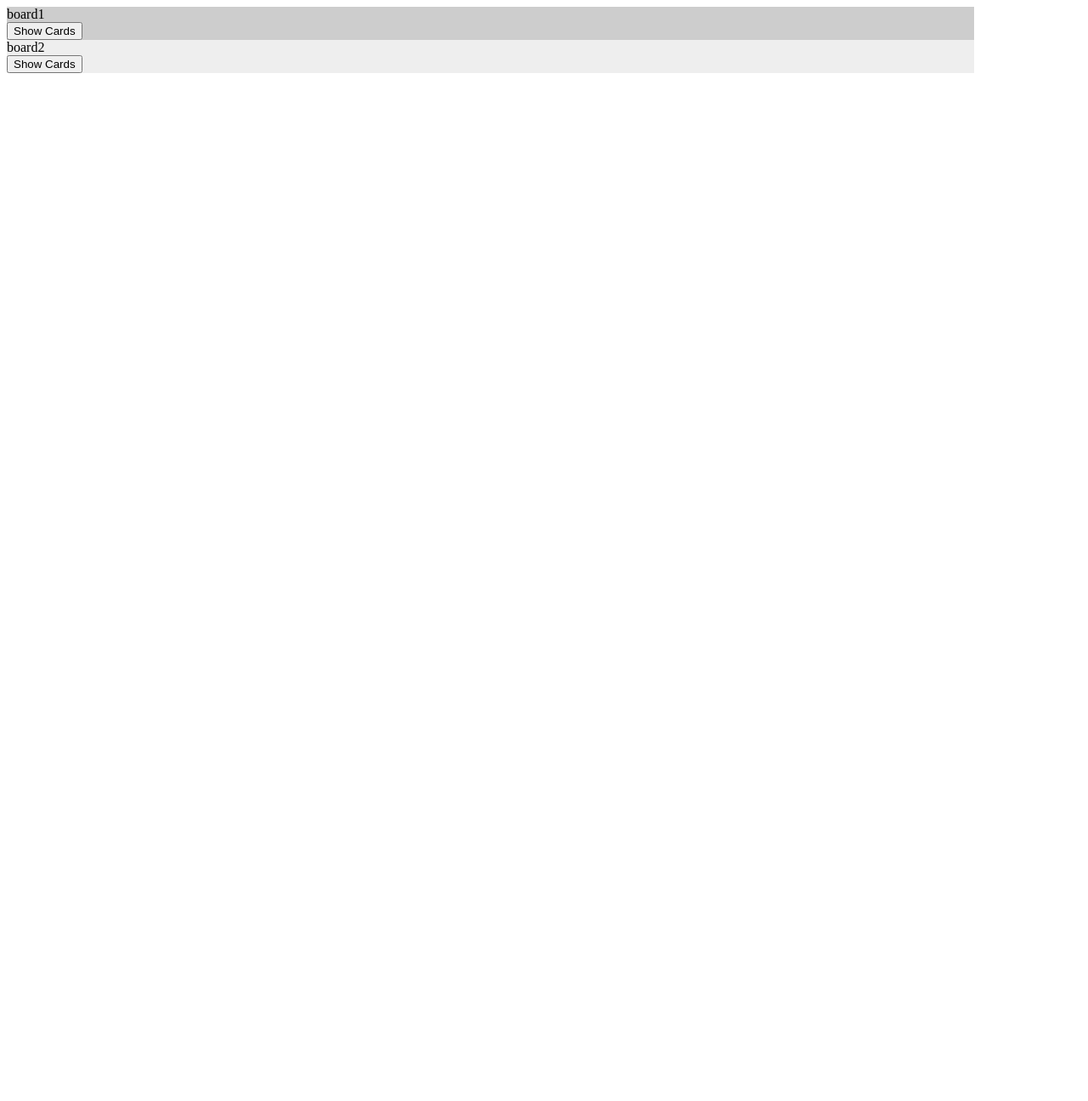
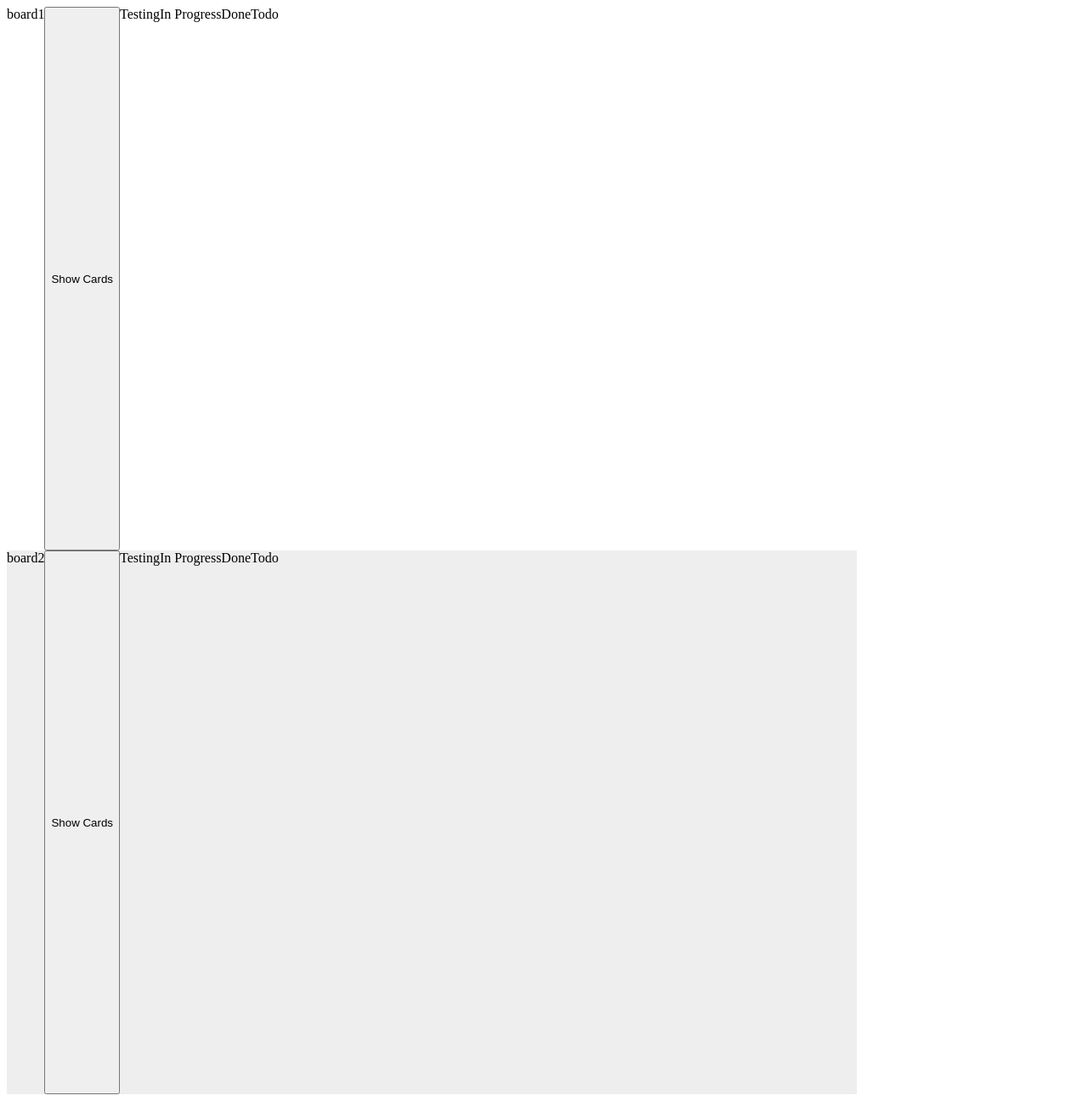
Before and after one commit to CodecoolGlobal/proman-1-python-Gudmon, a Flask app: page / in a window 1280 px wide. Shown: the whole page at 85% size. Before the commit the page ends 86 px from the top, so only its background shows below. Run offline with Flask 2, Linux system fonts and the light colour scheme; parts of the project's set-up code (start-up, migrations or seed data) failed here and were passed over.

Commit message:
Feat: Add delete card button, board-columns

```diff
--- a/static/css/main.css
+++ b/static/css/main.css
@@ -1,6 +1,11 @@
+#root{
+
+}
+
 .board-container{
-    width: 90%;
-    background-color: #cdcdcd;
+    width: 1000px;
+    height: 80vh;
+    display: flex;
 }
 
 .board-container:nth-child(even){
--- a/static/js/controller/boardsManager.js
+++ b/static/js/controller/boardsManager.js
@@ -21,11 +21,10 @@ export let boardsManager = {
 
 function showHideButtonHandler(clickEvent) {
     const boardId = clickEvent.target.dataset.boardId;
-    console.log(clickEvent.currentTarget);
     if (this.innerHTML === "Hide Cards"){
-        let selected = document.querySelectorAll(`div[data-board-id="${boardId}"]`);
-        console.log(selected)
-        selected[0].innerHTML = " ";
+        let selected = document.querySelectorAll(`.board-column-content[data-board-id="${boardId}"]`);
+        console.log(selected);
+        selected.forEach(element => element.style.display= "none");
         this.innerHTML = "Show Cards";
     }
     else{
--- a/static/js/controller/cardsManager.js
+++ b/static/js/controller/cardsManager.js
@@ -8,7 +8,7 @@ export let cardsManager = {
         for (let card of cards) {
             const cardBuilder = htmlFactory(htmlTemplates.card);
             const content = cardBuilder(card);
-            domManager.addChild(`.board[data-board-id="${boardId}"]`, content);
+            domManager.addChild(`.board-column-content[data-board-id="${boardId}"]`, content);
             domManager.addEventListener(
                 `.card[data-card-id="${card.id}"]`,
                 "click",
@@ -20,4 +20,8 @@ export let cardsManager = {
 
 
 function deleteButtonHandler(clickEvent) {
+
+    let cardId = clickEvent.target.dataset.cardId;
+    let toDelete = document.querySelectorAll(`.card[data-card-id="${cardId}"]`);
+    toDelete[0].outerHTML = " ";
 }
--- a/static/js/view/htmlFactory.js
+++ b/static/js/view/htmlFactory.js
@@ -22,14 +22,31 @@ export function htmlFactory(template) {
 
 function boardBuilder(board) {
     return `<div class="board-container">
-                <div class="board" data-board-id=${board.id}>${board.title}</div>
+                <div class="board" data-board-id=${board.id}></div>
+                <div class="board-header"><span class="board-title">${board.title}</span></div>
                 <button class="toggle-board-button" data-board-id="${board.id}">Show Cards</button>
+                <div class="board-column">
+                    <div class="board-column-title">Testing</div>
+                    <div class="board-column-content" data-board-id=${board.id}></div>
+                </div>
+                <div class="board-column">
+                    <div class="board-column-title">In Progress</div>
+                    <div class="board-column-content" data-board-id=${board.id}></div>
+                </div>
+                <div class="board-column">
+                    <div class="board-column-title">Done</div>
+                    <div class="board-column-content" data-board-id=${board.id}></div>
+                </div>
+                <div class="board-column">
+                    <div class="board-column-title">Todo</div>
+                    <div class="board-column-content" data-board-id=${board.id}></div>
+                </div>
             </div>`;
 }
 
 function cardBuilder(card) {
     return `<div class="card" data-card-id="${card.id}">
-                <div class="card-remove"><i class="fas fa-trash-alt"></i></div>
+                <button class="card-remove" data-card-id="${card.id}"><i class="fas fa-trash-alt"></i>Remove</button>
                 <div class="card-title">${card.title}</div>
             </div>`;
 }
```
